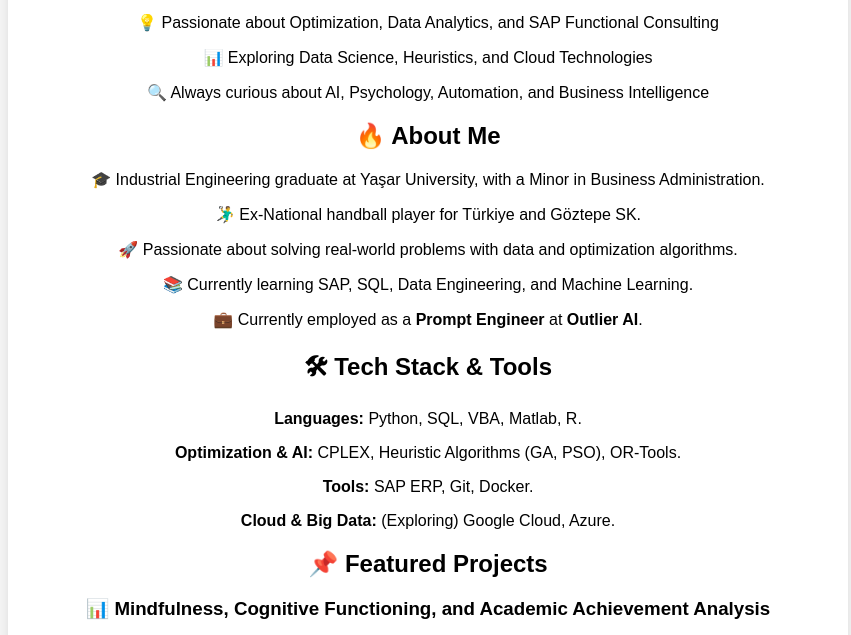
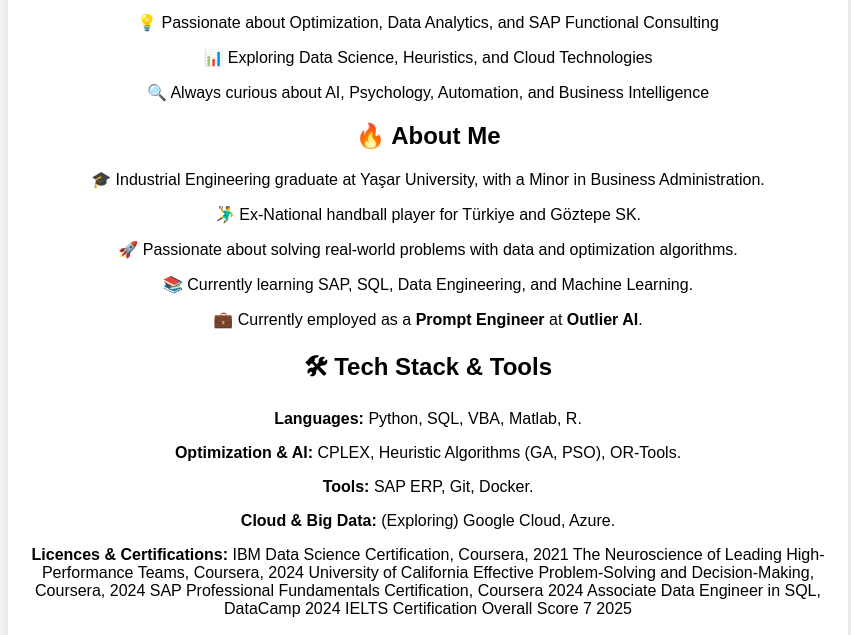
Before and after one commit to dorukdumlu/dorukdumlu.github.io, a plain HTML site: page index.html in a window 1280 px wide. Shown: the part 151-786 px from the top of the page, without its empty margins (212-1063 px from the left). Drawn offline with Linux system fonts and the light colour scheme.

Commit message:
Update index.html

```diff
--- a/index.html
+++ b/index.html
@@ -35,7 +35,13 @@
             <p><strong>Optimization & AI:</strong> CPLEX, Heuristic Algorithms (GA, PSO), OR-Tools.</p>
             <p><strong>Tools:</strong> SAP ERP, Git, Docker.</p>
             <p><strong>Cloud & Big Data:</strong> (Exploring) Google Cloud, Azure.</p>
-        </div>
+            <p><strong> Licences & Certifications:</strong>
+               IBM Data Science Certification, Coursera, 2021
+               The Neuroscience of Leading High-Performance Teams, Coursera, 2024
+               University of California Effective Problem-Solving and Decision-Making, Coursera, 2024
+               SAP Professional Fundamentals Certification, Coursera 2024
+               Associate Data Engineer in SQL, DataCamp 2024
+               IELTS Certification Overall Score 7 2025 </div>
 
         <div class="section">
             <h2>📌 Featured Projects</h2>
```
